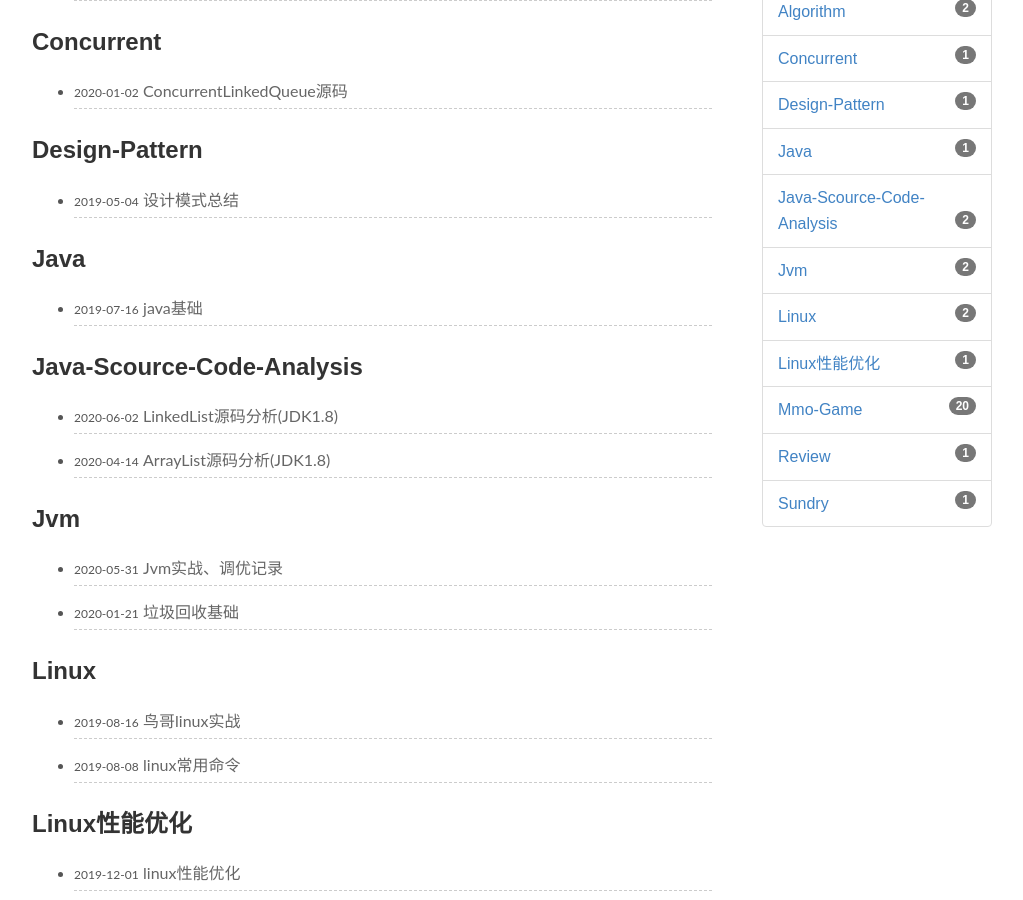
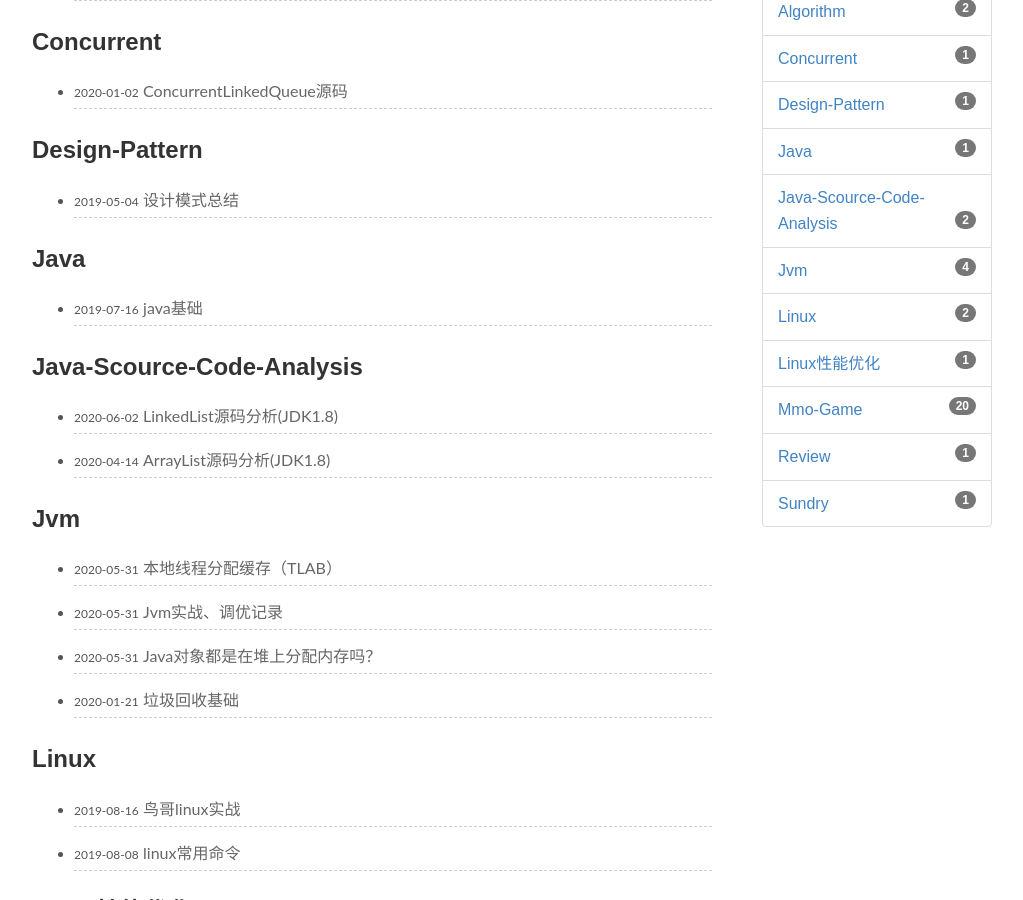
Before and after one commit to lizb0907/lizb0907.github.io, a Jekyll site: the page built from pages/categories.md, in a window 1280 px wide and 900 px high, scrolled down 346 px. Shown: the whole window, without its empty margins (138-1161 px from the left). Built offline with Jekyll 4.4.1, drawn with Linux system fonts in a browser that asks for light colours; comment, search, counter and statistics services are not loaded.

Commit message:
jvm add item

````diff
--- /dev/null
+++ b/_posts/jvm/2020-05-31-Java-Object-Allocation.md
@@ -0,0 +1,17 @@
+---
+layout: post
+title: Java对象都是在堆上分配内存吗？
+categories: Jvm
+description: 记录JVM相关
+keywords: JVM， Allocation
+---
+
+对象分配，逃逸分析
+
+**目录**
+
+* TOC
+{:toc}
+
+## 待补充
+https://blog.csdn.net/mrchaochao/article/details/106668122
--- a/_posts/jvm/2020-05-31-Jvm.md
+++ b/_posts/jvm/2020-05-31-Jvm.md
@@ -159,9 +159,11 @@ public class StaticInit
 
 6.为什么jdk1.8要把方法区从JVM里移到直接内存？
 ```sh
-1.永久代有-XX：MaxPermSize上限，容易遇到内存溢出。而元空间使用的是直接内存，受本机可用内存的限制，只要没有触碰到进程可用的内存上限理论上就不会有问题。
+1.永久代有-XX：MaxPermSize上限，容易遇到内存溢出。而元空间使用的是直接内存，
+受本机可用内存的限制，只要没有触碰到进程可用的内存上限理论上就不会有问题。
 
-2.直接内存，JVM将会在IO操作上具有更高的性能，因为它直接作用于本地系统的IO操作。而非直接内存，也就是堆内存中的数据，如果要作IO操作，会先复制到直接内存，再利用本地IO处理。
+2.直接内存，JVM将会在IO操作上具有更高的性能，因为它直接作用于本地系统的IO操作。
+而非直接内存，也就是堆内存中的数据，如果要作IO操作，会先复制到直接内存，再利用本地IO处理。
 ```
 #### 运行时常量池，字符池常量池
 
@@ -172,13 +174,24 @@ public class StaticInit
 ```sh
 从图可以看出：
 1.jdk1.7有永久代，并且永久代是位于蓝色区域的方法区。
-2.jdk1.8没有了永久代，取而代之的是元空间，同时元空间不属于方法区也不在堆，但与堆共享物理内存，逻辑上可认为在堆中，元空间使用的是本地内存（Native Memory）
+
+2.jdk1.8没有了永久代，取而代之的是元空间，同时元空间不属于方法区也不在堆，
+但与堆共享物理内存，逻辑上可认为在堆中，元空间使用的是本地内存（Native Memory）
 ```
 
 1.虚拟机启动时创建。
 
 2.所有对象实例以及数组都要在堆上分配。但是随着JIT编译器的发展与逃逸分析技术
 逐渐成熟，所有对象都分配在堆上分配也渐渐变得不是那么那么“绝对”了。
+
+```sh
+Java对象实例和数组元素都是在堆上分配内存的吗？
+
+不一定，满足特定条件时，它们可以在（虚拟机）栈上分配内存
+
+参考链接：
+https://blog.csdn.net/mrchaochao/article/details/106668122
+```
 
 3.垃圾收集采用分代，所以细分可以新生代，老年代，永久代（1.8为元空间）。
 
--- /dev/null
+++ b/_posts/jvm/2020-05-31-TLAB.md
@@ -0,0 +1,26 @@
+---
+layout: post
+title: 本地线程分配缓存（TLAB）
+categories: Jvm
+description: 记录JVM相关
+keywords: TLAB,JVM
+---
+
+TLAB概念，源码阅读
+
+**目录**
+
+* TOC
+{:toc}
+
+## 待补充
+
+## 什么是TLAB？
+
+https://dzone.com/articles/thread-local-allocation-buffers
+
+## 源码
+
+占小狼
+
+https://www.jianshu.com/p/cd85098cca39
````
